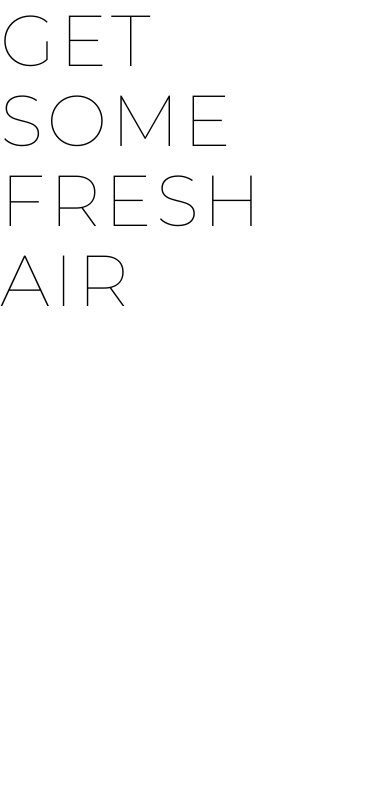
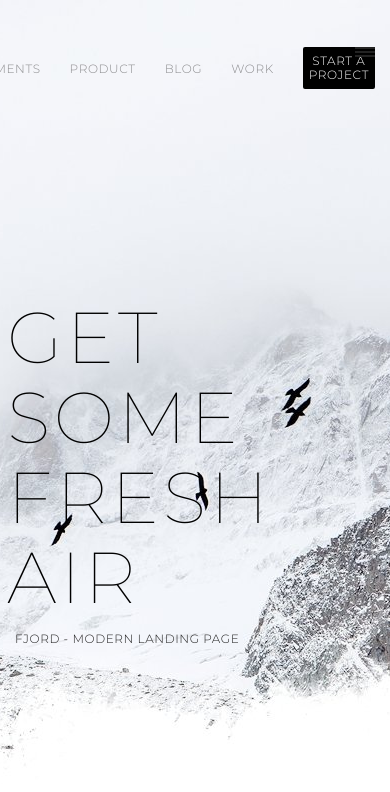
Before and after one commit to BudnikOleksii/Fjord, a website: page src/index.html in a window 390 px wide. Drawn offline with Linux system fonts and the light colour scheme.

Commit message:
added promo section

```diff
--- a/src/index.html
+++ b/src/index.html
@@ -9,7 +9,31 @@
     <link rel="stylesheet" href="css/style.min.css">
 </head>
     <body>
-        <div>Get Some Fresh AIR</div>
+        <section class="promo">
+            <div class="container">
+                <nav class="nav">
+                    <div class="nav__logo">
+                        <img src="icons/logo.png" alt="Fjord logo">
+                    </div>
+                    <ul class="menu">
+                        <li class="menu__item"><a href="#" class="menu__link">Home</a></li>
+                        <li class="menu__item"><a href="#" class="menu__link">Pages</a></li>
+                        <li class="menu__item"><a href="#" class="menu__link">Elements</a></li>
+                        <li class="menu__item"><a href="#" class="menu__link">Product</a></li>
+                        <li class="menu__item"><a href="#" class="menu__link">Blog</a></li>
+                        <li class="menu__item"><a href="#" class="menu__link">Work</a></li>
+                    </ul>
+                    <button class="btn">Start a Project</button>
+                    <div class="hamburger">
+                        <span></span>
+                        <span></span>
+                        <span></span>
+                    </div>
+                </nav>
+                <h2 class="promo__title">Get Some Fresh AIR</h2>
+                <h1 class="promo__label">Fjord - Modern Landing Page</h1>
+            </div>
+        </section>
 
         <!-- <script src="js/script.js"></script> -->
     </body>
--- a/src/sass/base/_base.scss
+++ b/src/sass/base/_base.scss
@@ -3,11 +3,49 @@
     margin: 0;
 }
 
-div {
-    font-size: 72px;
-    line-height: 80px;
-    font-weight: 100;
-    text-transform: uppercase;
-    letter-spacing: 0.05em;
-    color: $color-black;
+.container {
+    max-width: 1140px;
+    padding-right: 15px;
+    padding-left: 15px;
+    margin-right: auto;
+    margin-left: auto;
 }
+.row {
+    display: -ms-flexbox;
+    display: flex;
+    -ms-flex-wrap: wrap;
+    flex-wrap: wrap;
+    margin-right: -15px;
+    margin-left: -15px;
+}
+
+.col-lg-1, .col-lg-3, .col-lg-4, .col-lg-5 {
+    position: relative;
+    width: 100%;
+    padding-right: 15px;
+    padding-left: 15px;
+}
+
+.col-lg-1 {
+    -ms-flex: 0 0 8.333333%;
+    flex: 0 0 8.333333%;
+    max-width: 8.333333%;
+}
+
+.col-lg-3 {
+    -ms-flex: 0 0 25%;
+    flex: 0 0 25%;
+    max-width: 25%;
+}
+
+.col-lg-4 {
+    -ms-flex: 0 0 33.333333%;
+    flex: 0 0 33.333333%;
+    max-width: 33.333333%;
+}
+
+.col-lg-5 {
+    -ms-flex: 0 0 41.666667%;
+    flex: 0 0 41.666667%;
+    max-width: 41.666667%;
+}
--- a/src/sass/base/_grid.scss
+++ /dev/null
@@ -1,46 +0,0 @@
-.container {
-    max-width: 1140px;
-    padding-right: 15px;
-    padding-left: 15px;
-    margin-right: auto;
-    margin-left: auto;
-}
-.row {
-    display: -ms-flexbox;
-    display: flex;
-    -ms-flex-wrap: wrap;
-    flex-wrap: wrap;
-    margin-right: -15px;
-    margin-left: -15px;
-}
-
-.col-lg-1, .col-lg-3, .col-lg-4, .col-lg-5 {
-    position: relative;
-    width: 100%;
-    padding-right: 15px;
-    padding-left: 15px;
-}
-
-.col-lg-1 {
-    -ms-flex: 0 0 8.333333%;
-    flex: 0 0 8.333333%;
-    max-width: 8.333333%;
-}
-
-.col-lg-3 {
-    -ms-flex: 0 0 25%;
-    flex: 0 0 25%;
-    max-width: 25%;
-}
-
-.col-lg-4 {
-    -ms-flex: 0 0 33.333333%;
-    flex: 0 0 33.333333%;
-    max-width: 33.333333%;
-}
-
-.col-lg-5 {
-    -ms-flex: 0 0 41.666667%;
-    flex: 0 0 41.666667%;
-    max-width: 41.666667%;
-}
--- a/src/sass/base/_mixins.scss
+++ b/src/sass/base/_mixins.scss
@@ -3,3 +3,11 @@
     justify-content: center;
     align-items: center;
 }
+
+@mixin small-text {
+    font-size: 12px;
+    line-height: 1.2;
+    font-weight: 300;
+    text-transform: uppercase;
+    letter-spacing: 0.05em;
+}
--- /dev/null
+++ b/src/sass/blocks/_buttons.scss
@@ -0,0 +1,9 @@
+.btn {
+    @include small-text;
+    width: 152px;
+    height: 42px;
+    background-color: $color-black;
+    border: none;
+    border-radius: 2.0px;
+    color: $color-white;
+}
--- /dev/null
+++ b/src/sass/blocks/_navigation.scss
@@ -0,0 +1,73 @@
+.nav {
+    display: flex;
+    justify-content: flex-end;
+    align-items: center;
+
+    &__logo {
+        margin-right: auto;
+    }
+
+    &:last-child {
+        margin-right: 69px;
+    }
+}
+
+.menu {
+    display: flex;
+    justify-content: space-between;
+    list-style-type: none;
+    margin-bottom: 0;
+
+    &__item {
+        margin-right: 29px;
+    }
+
+    &__link {
+        &,
+        &:link,
+        &:visited {
+            @include small-text;
+            opacity: 0.5;
+            color: $color-text;
+        }
+
+        &:hover {
+            opacity: 1;
+            text-decoration: none;
+        }
+    }
+}
+
+.hamburger {
+    position: fixed;
+    right: 15px;
+    top: 47px;
+    width: 20px;
+    height: 12px;
+    z-index: 100;
+    cursor: pointer;
+
+    span {
+        display: block;
+        height: 2px;
+        width: 100%;
+        background-color: $color-text;
+        margin-bottom: 2px;
+        transition: 0.5px;
+    }
+
+    &__active {
+        span {
+            margin-bottom: -2px;
+            &:nth-child(1) {
+                transform: translateY(3px) rotate(-45deg);
+            }
+            &:nth-child(2) {
+                display: none;
+            }
+            &:nth-child(3) {
+                transform: translateY(3px) rotate(45deg);
+            }
+        }
+    }
+}
--- /dev/null
+++ b/src/sass/blocks/_promo.scss
@@ -0,0 +1,21 @@
+.promo {
+    min-height: 897px;
+    background: url(../img/bg_1.jpg) center center/cover no-repeat;
+    padding: 47px 0 0 0;
+    &__title {
+        margin-top: 208px;
+        margin-left: -8px;
+        font-size: 72px;
+        line-height: 80px;
+        font-weight: 100;
+        text-transform: uppercase;
+        letter-spacing: 0.05em;
+        color: $color-black;
+        max-width: 60%;
+    }
+    &__label {
+        margin-top: 15px;
+        @include small-text;
+        color: $color-text;
+    }
+}
--- a/src/sass/style.scss
+++ b/src/sass/style.scss
@@ -1,6 +1,9 @@
 @import 'base/bootstrap-reboot.min';
 @import 'base/fonts';
 @import 'base/variables';
-@import 'base/grid';
 @import 'base/mixins';
 @import 'base/base';
+
+@import './blocks/buttons';
+@import './blocks/promo';
+@import './blocks/navigation';
```
Also changed, not shown: src/css/style.min.css, src/icons/logo.png.
